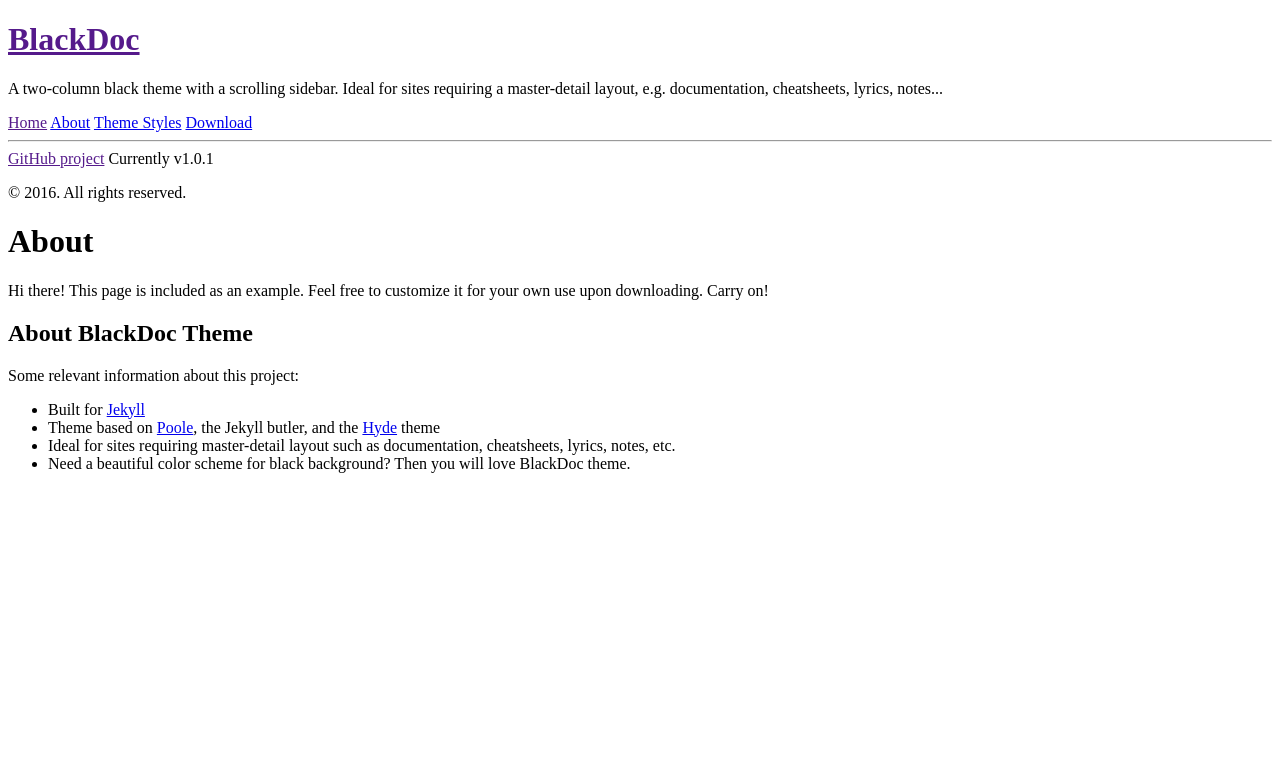
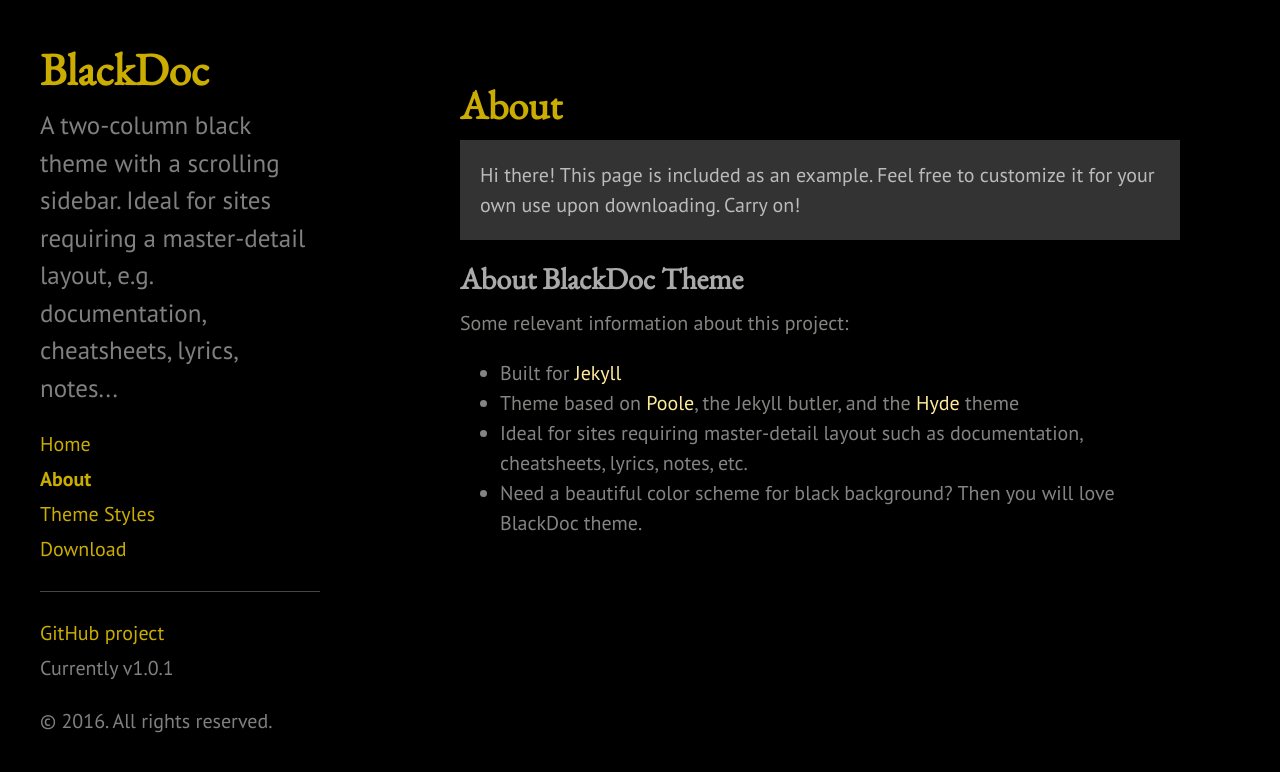
Before and after one commit to lsrdg/redenatora, a Jekyll site: the page built from about.md, in a window 1280 px wide. Shown: the top 772 px of the page. Built offline with Jekyll 4.4.1, drawn with Linux system fonts in a browser that asks for light colours.

Commit message:
relative_url

```diff
--- a/_includes/head.html
+++ b/_includes/head.html
@@ -15,14 +15,14 @@
   </title>
 
   <!-- CSS -->
-  <link rel="stylesheet" href="{{ "public/css/poole.css" | prepend: site.baseurl }}">
-  <link rel="stylesheet" href="{{ "public/css/syntax.css" | prepend: site.baseurl }}">
-  <link rel="stylesheet" href="{{ "public/css/blackdoc.css" | prepend: site.baseurl }}">
+  <link rel="stylesheet" href="{{ "public/css/poole.css" | relative_url }}">
+  <link rel="stylesheet" href="{{ "public/css/syntax.css" | relative_url }}">
+  <link rel="stylesheet" href="{{ "public/css/blackdoc.css" | relative_url }}">
   <link rel="stylesheet" href="http://fonts.googleapis.com/css?family=PT+Sans:400,400italic,700|Abril+Fatface">
   <link rel="stylesheet" href="http://fonts.googleapis.com/css?family=EB+Garamond">
   <!-- Icons -->
-  <link rel="apple-touch-icon-precomposed" sizes="144x144" href="{{ "public/apple-touch-icon-144-precomposed.png" | prepend: site.baseurl }}">
-  <link rel="shortcut icon" href="{{ "public/favicon.ico" | prepend: site.baseurl }}">
+  <link rel="apple-touch-icon-precomposed" sizes="144x144" href="{{ "public/apple-touch-icon-144-precomposed.png" | relative_url }}">
+  <link rel="shortcut icon" href="{{ "public/favicon.ico" | relative_url }}">
 
   <!-- RSS -->
   <link rel="alternate" type="application/rss+xml" title="RSS" href="/atom.xml">
```
